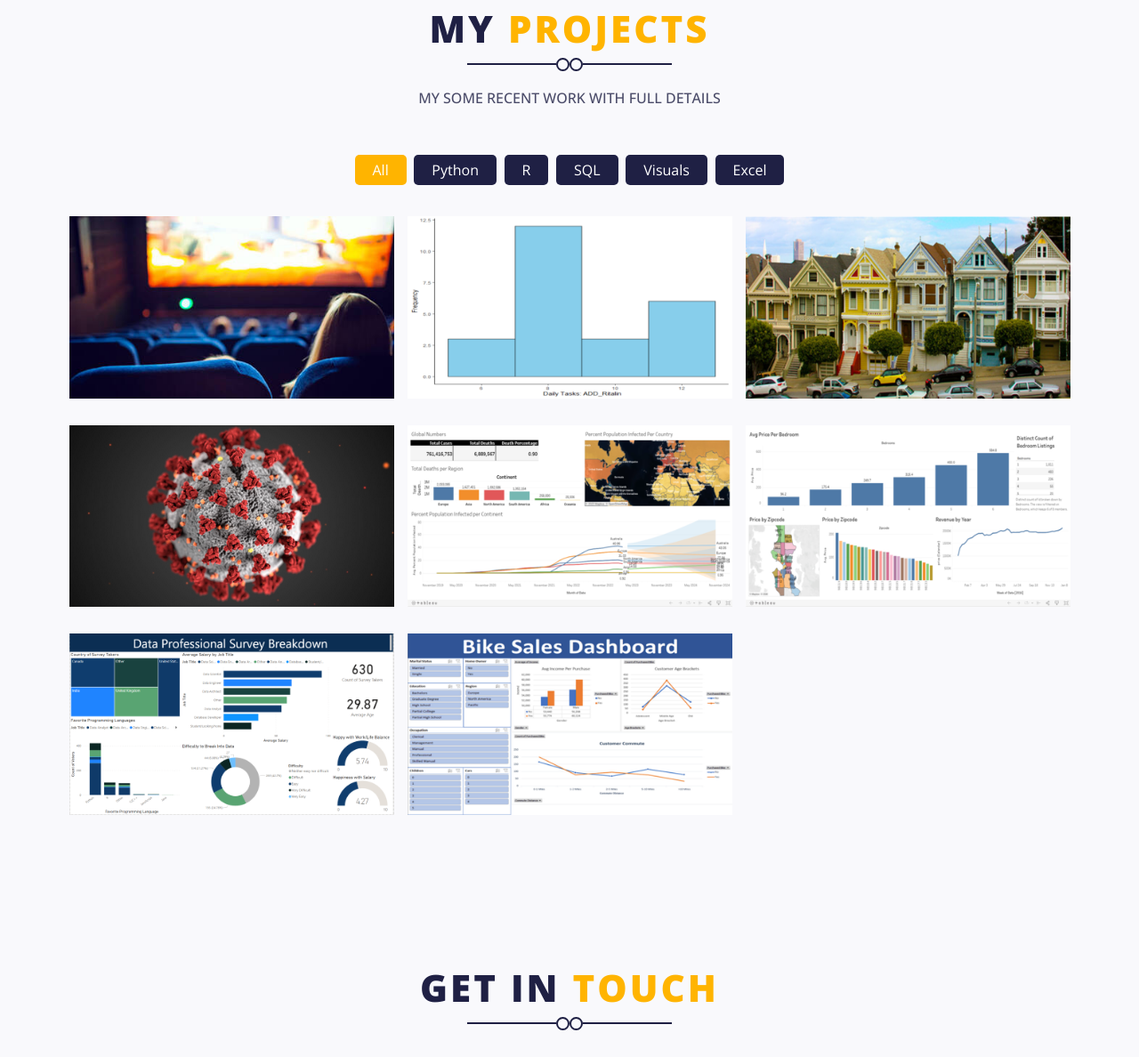
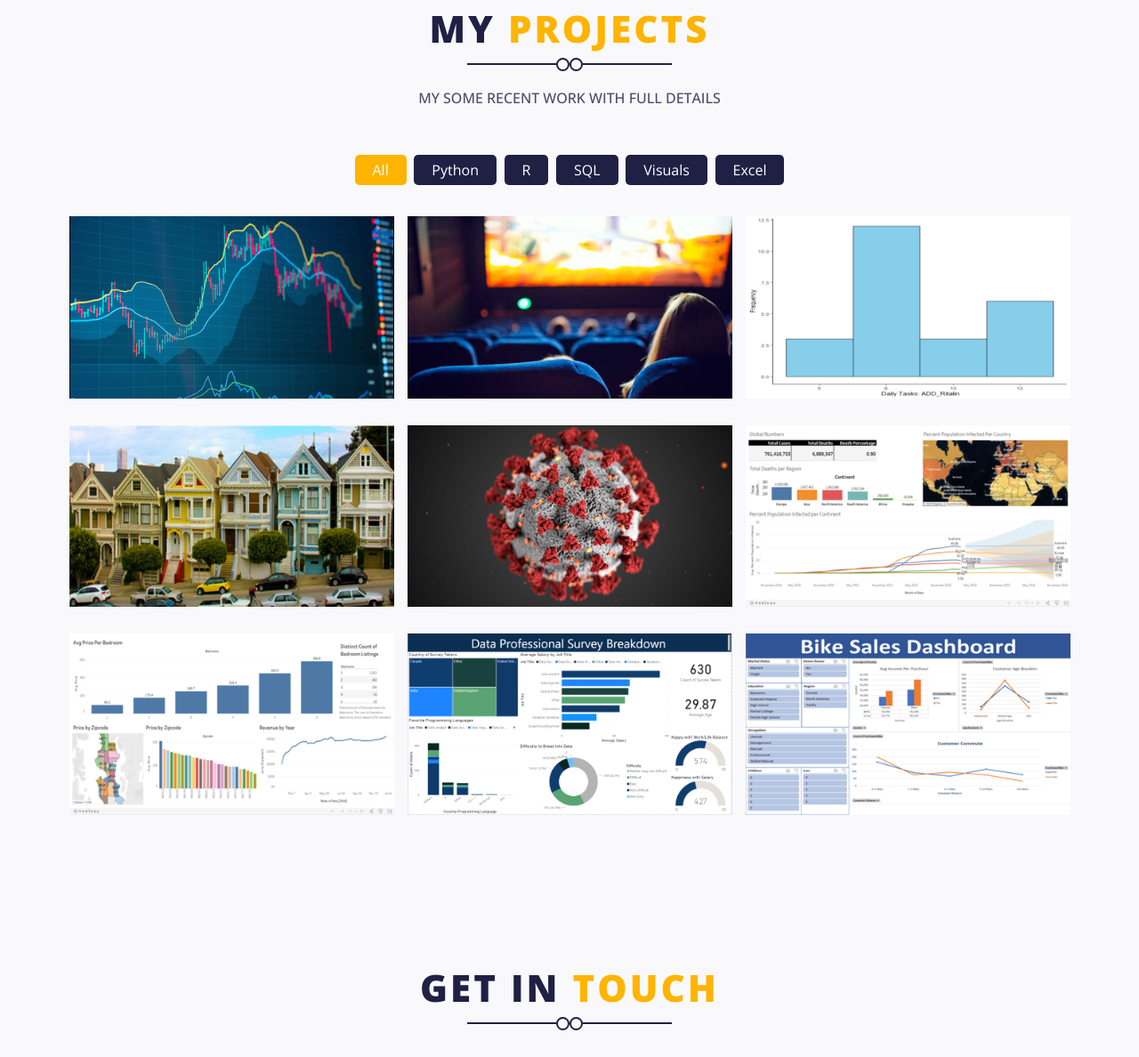
Before and after one commit to peepoCK/LavPatel, a plain HTML site: page index.html in a window 1280 px wide. Shown: the part 2456-3644 px from the top of the page at 89% size. Drawn offline with nearby package versions, Linux system fonts and the light colour scheme; files whose address does not match are found by name; a web font is replaced by a local one.

Commit message:
Add files via upload

```diff
--- a/index.html
+++ b/index.html
@@ -347,9 +347,18 @@
                         <div class="row grid portfolio-item-box">
 
                             <div class="col-12 col-sm-6 col-md-4 col-lg-4 element-item mt-30 python" data-category="python">
+                                <img class="img-fluid" src="./images/stocks.jpg" alt="img">
+                                <div class="caption fade_caption">
+                                    <h5>Web Scraping</h5>
+                                    <p> I employed the Requests and BeautifulSoup libraries to perform web scraping of stock data, extracting valuable information for further analysis. </p>
+                                    <a href="https://github.com/peepoCK/Python/blob/main/Stocks%20Web%20Scraping%20Project.ipynb" target= "_blank" class="btn btn-primary">View Full Project</a>
+                                </div>
+                            </div>
+
+                            <div class="col-12 col-sm-6 col-md-4 col-lg-4 element-item mt-30 python" data-category="python">
                                 <img class="img-fluid" src="./images/movie_448x251.jpg" alt="img">
                                 <div class="caption fade_caption">
-                                    <h5>Data Analysis</h5>
+                                    <h5>Data Correlation</h5>
                                     <p>Using Jupyter Notebook, I explored a Movie data set, conducted correlation data analysis, and created graphics. </p>
                                     <a href="https://github.com/peepoCK/Python/blob/main/Movie%20Correlation%20Project%20in%20Python.ipynb" target= "_blank" class="btn btn-primary">View Full Project</a>
                                 </div>
@@ -466,7 +475,7 @@
                                     <i class="flaticon-maps-and-flags"></i>
                                     <span>Location:</span>
                                 </h6>
-                                <p>Chicago, IL, 60659 </p>
+                                <p>Chicago, IL </p>
                             </div>
                         </div>
                     </div>
```
Also changed, not shown: images/stocks.jpg (added), 1 other file.
